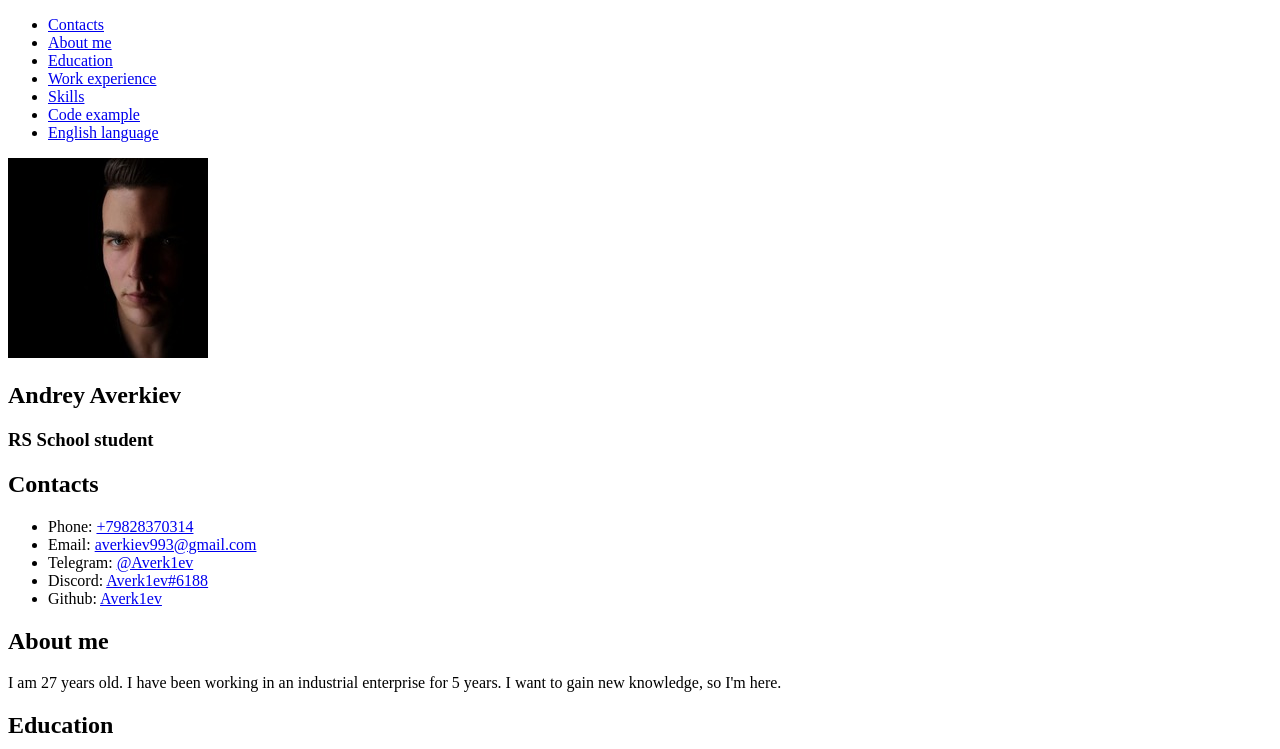
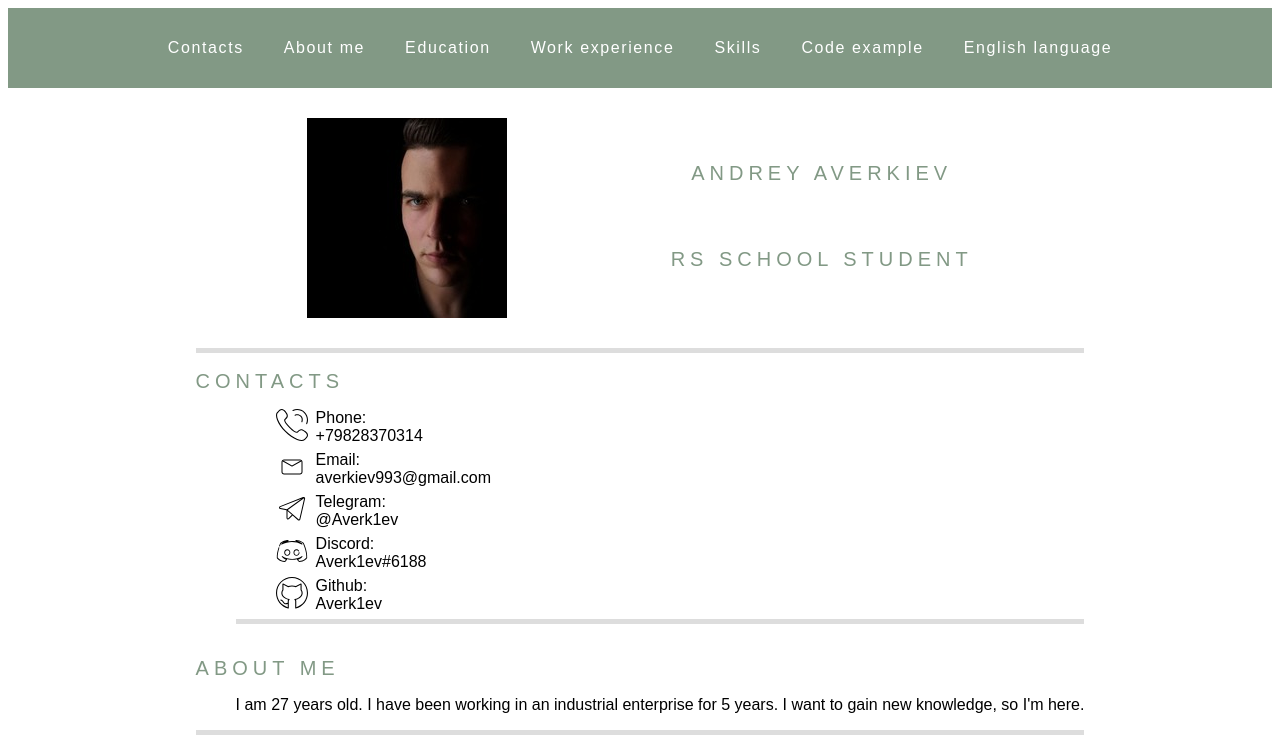
Before and after one commit to Averk1ev/rsschool-cv, a plain HTML site: page index.html in a window 1280 px wide. Shown: the top 749 px of the page. Drawn offline with Linux system fonts and the light colour scheme; a web font is replaced by a local one.

Commit message:
feat: update style.css

```diff
--- a/style.css
+++ b/style.css
@@ -1 +1,216 @@
-feat: update index.html
+@font-face {
+  font-family: Nunito;
+  src: url("NunitoSans-Light.ttf");
+}
+
+* {
+  box-sizing: border-box;
+ }
+
+ html {
+  scroll-behavior: smooth;
+}
+
+main {
+  display: flex;
+  flex-direction: column;
+  max-width: 1440px;
+  margin: 0 auto;
+}
+
+.container {
+  margin: 0 auto;
+}
+body {
+  min-height: 100vh;
+  display: flex;
+  flex-direction: column;
+}
+
+body {
+ background-color: #ffffff;
+}
+
+body {
+  font-family: 'Nunito', sans-serif;
+}
+
+.section-title {
+  font-size: 20px;
+  font-weight: 400;
+  text-transform: uppercase;
+  letter-spacing: 5px;
+  color: #829985;
+}
+
+.nav-list {
+  display: flex;
+  justify-content: center;
+  align-items: center;
+  flex-wrap: wrap;
+  background: #829985;
+  margin: 0;
+  padding: 0;
+  list-style: none;
+}
+
+.nav-link {
+  padding: 0 20px;
+  line-height: 50px;
+}
+
+.nav-link {
+  text-decoration: none;
+  display: inline-block;
+  padding: 15px 20px;
+  position: relative;
+}
+
+.nav-link:after {
+  content: "";
+  position: absolute;
+  bottom: 20px;
+  left: 50%;
+  display: block;
+  background: none repeat scroll 0 0 transparent;
+  height: 4px;
+  width: 0px;
+  background: #0a6363;
+  transition: .5s;
+}
+
+.nav-link:hover::after {
+  width: 100%;
+  left: 0;
+}
+
+.nav-item a {
+  color: #ffffff;
+  text-decoration: none;
+  letter-spacing: 0.10em;
+  transition: color .5s;
+}
+.nav-item a:hover {
+  color: #000000;
+}
+
+.profile {
+  display: flex;
+  justify-content: space-around;
+  padding: 30px;
+  border-bottom: 5px solid #ddd;
+}
+
+.profile-photo {
+  display: flex;
+  align-items: center;
+}
+
+.photo {
+  width: 200px;
+  height: 200px;
+}
+
+.profile-info {
+  display: flex;
+  flex-direction: column;
+  justify-content: space-evenly;
+  align-items: center;
+}
+
+.contacts-list, .summary, .education, .experience, .skills, .code {
+  border-bottom: 5px solid #ddd;
+}
+
+.phone {
+  width: 32px;
+  height: 32px;
+  background-image: url("./assets/svg/phone.svg");
+  background-repeat: no-repeat;
+  padding-left: 40px;
+  margin-bottom: 10px;
+}
+.email {
+  width: 32px;
+  height: 32px;
+  background-image: url("./assets/svg/email.svg");
+  background-repeat: no-repeat;
+  padding-left: 40px;
+  margin-bottom: 10px;
+}
+
+.telegram {
+  width: 32px;
+  height: 32px;
+  background-image: url("./assets/svg/telegram.svg");
+  background-size: contain;
+  background-repeat: no-repeat;
+  padding-left: 40px;
+  margin-bottom: 10px;
+}
+
+.discord {
+  width: 32px;
+  height: 32px;
+  background-image: url("./assets/svg/discord.svg");
+  background-size: contain;
+  background-repeat: no-repeat;
+  padding-left: 40px;
+  margin-bottom: 10px;
+}
+
+.github {
+  width: 32px;
+  height: 32px;
+  background-image: url("./assets/svg/github.svg");
+  background-size: contain;
+  background-repeat: no-repeat;
+  padding-left: 40px;
+  margin-bottom: 10px;
+}
+
+.contacts-list a {
+  text-decoration: none;
+  color: rgb(0, 0, 0);
+
+}
+
+.contacts-list a:hover {
+  color: #0a6363;
+  text-decoration: underline;
+}
+
+.contacts-list {
+  list-style: none;
+}
+
+
+.information {
+  padding-left: 40px;
+}
+
+.footer {
+  padding: 15px 20px;
+  display: flex;
+  justify-content: space-between;
+  align-items: center;
+  background-color: #829985;
+}
+
+.rsschool {
+  width: 100px;
+  height: 40px;
+  background-image: url(https://rs.school/images/rs_school_js.svg);
+  background-size: contain;
+  background-repeat: no-repeat;
+}
+.link {
+  color: #ffffff;
+  text-decoration: none;
+  letter-spacing: 0.10em; /
+  transition: color .5s;
+}
+.link:hover {
+  color: #000000;
+  text-decoration: underline;
+}
```
